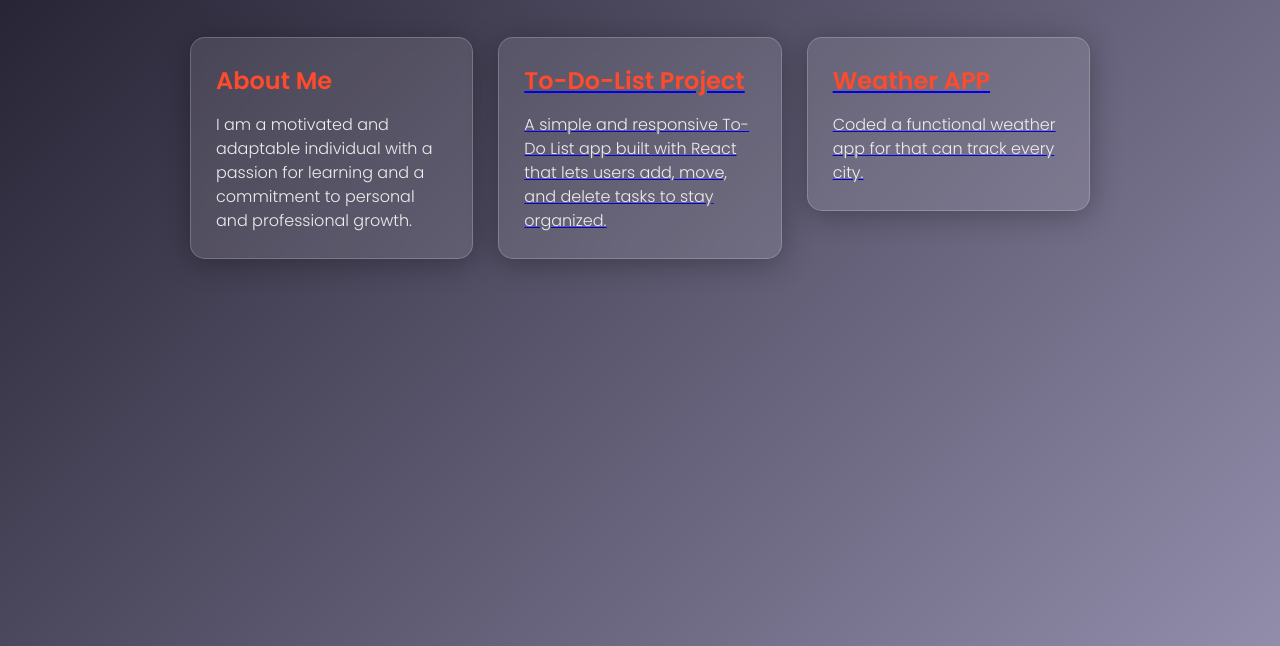
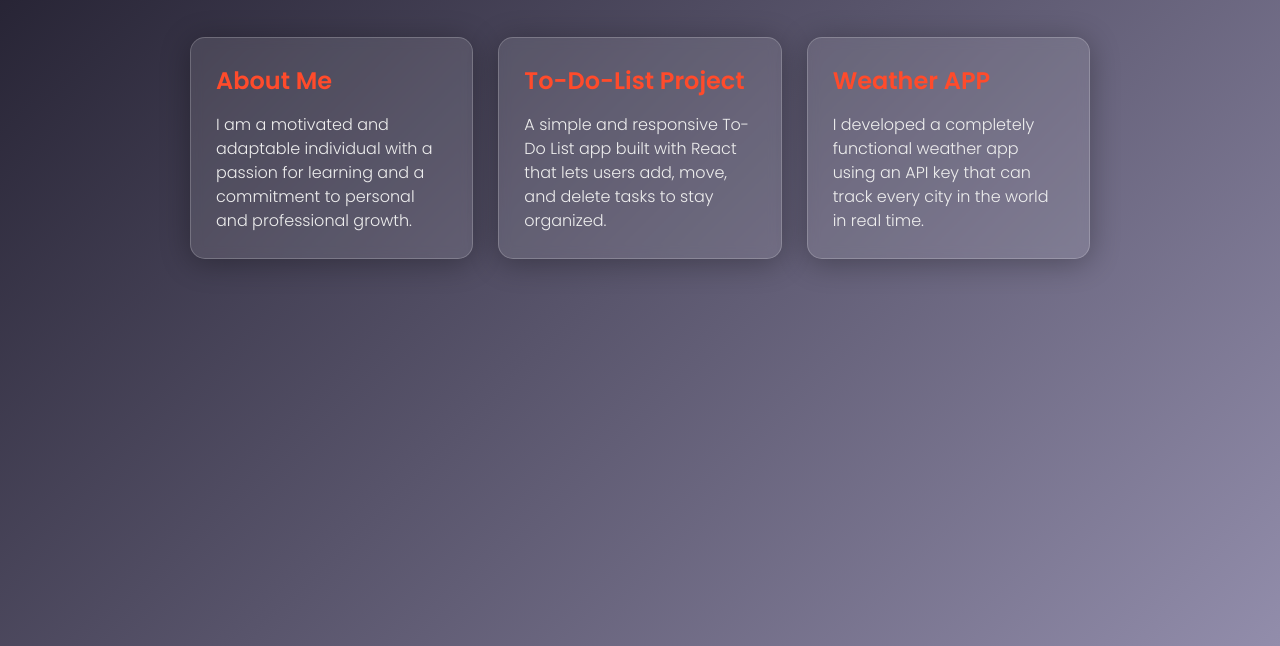
Before and after one commit to bensont2/Portfolio, a website: page home.html in a window 1280 px wide. Shown: the part 154-800 px from the top of the page. Drawn offline with Linux system fonts and the light colour scheme.

Commit message:
Update home.html

```diff
--- a/home.html
+++ b/home.html
@@ -3,7 +3,7 @@
 <head>
   <meta charset="UTF-8" />
   <meta name="viewport" content="width=device-width, initial-scale=1" />
-  <title>Show Off Page</title>
+  <title>Benson Tran's Portfolio</title>
   <style>
     @import url('https://fonts.googleapis.com/css2?family=Poppins:wght@300;600&display=swap');
 
@@ -93,6 +93,10 @@
       font-size: 0.9rem;
       color: #bbb;
     }
+    a {
+      text-decoration: none;  /* remove underline */
+      outline: none;          /* remove default focus outline */
+    }
 
     /* Responsive tweaks */
     @media (max-width: 480px) {
@@ -126,10 +130,11 @@
     </div>
     </a>
 
+
     <a href = "./weather">
     <div class="card">
       <h2>Weather APP</h2>
-      <p>Coded a functional weather app for that can track every city.</p>
+      <p>I developed a completely functional weather app using an API key that can track every city in the world in real time.    </p>
     </div>
     </a>
 
```
